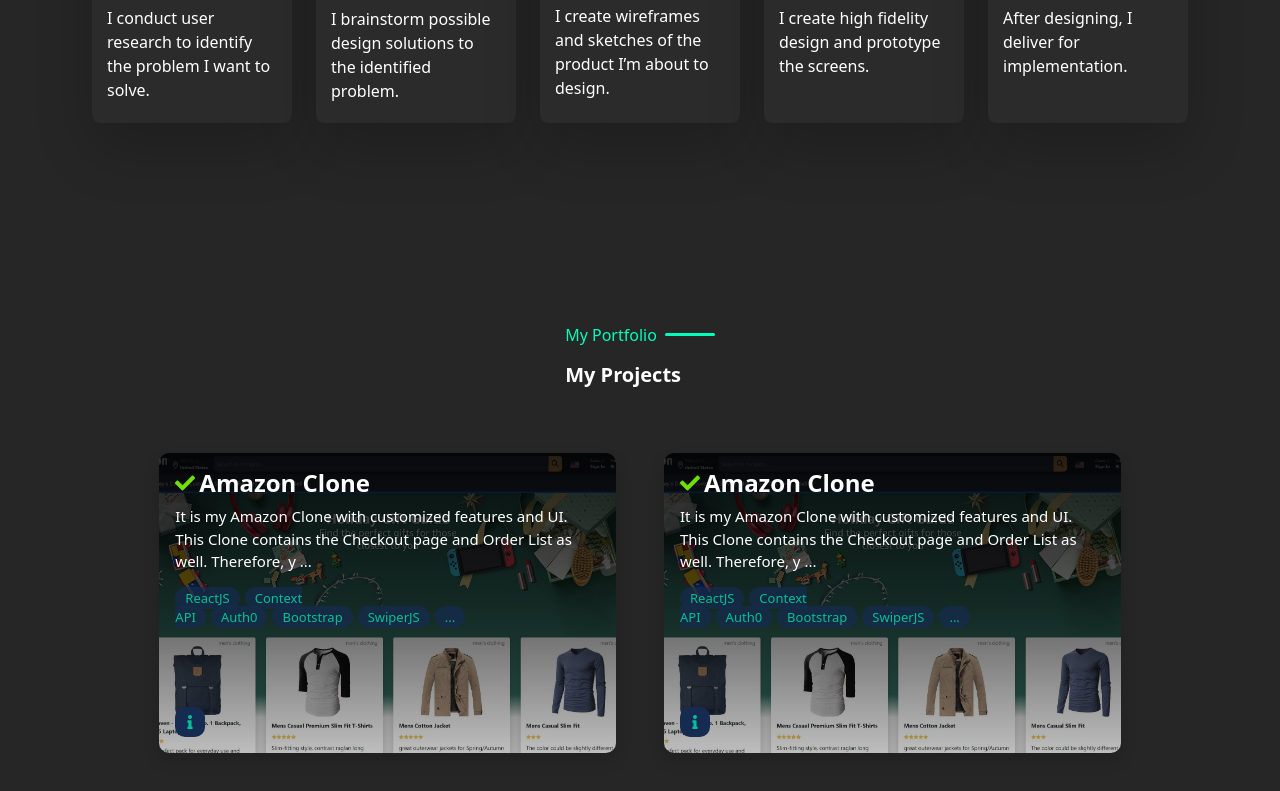
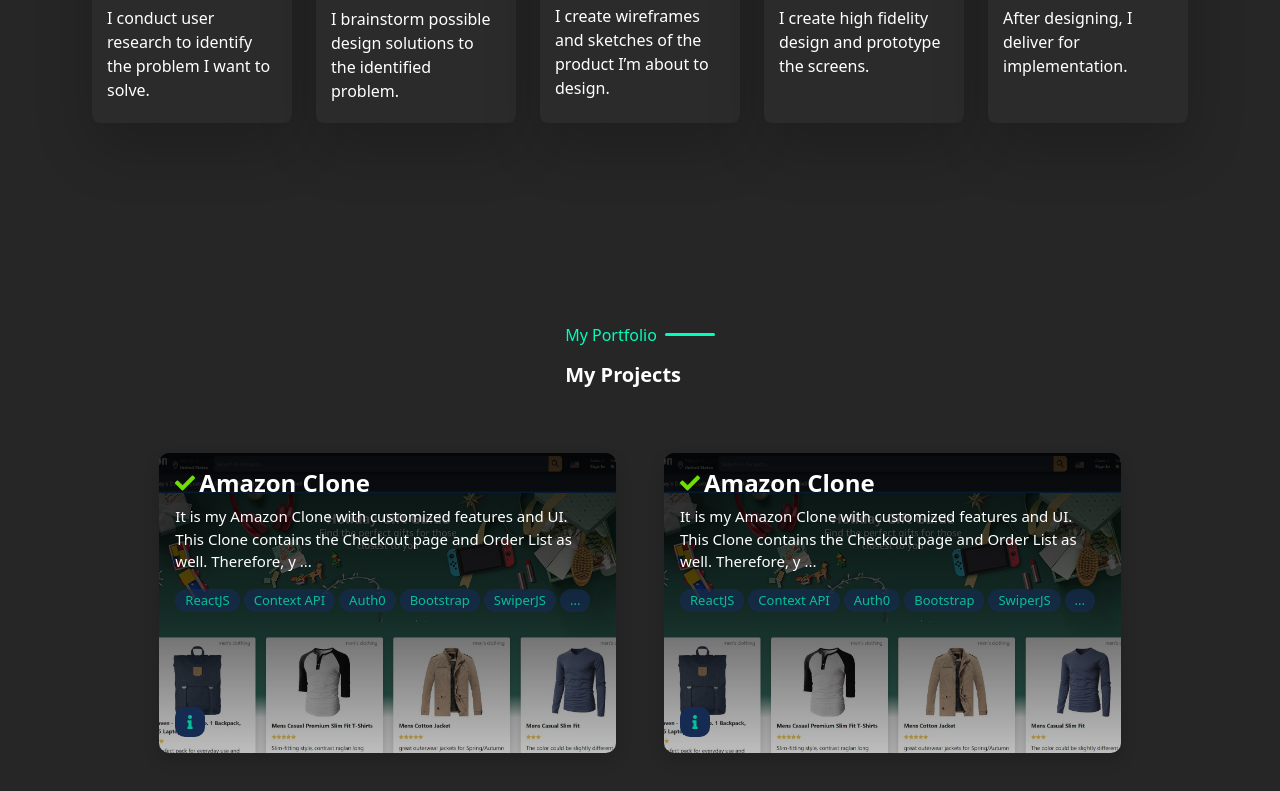
Before and after one commit to Mehdi-Zandian/Mehdi-Zandian, a React (Create React App) app: page / in a window 1280 px wide. Shown: the part 1768-2559 px from the top of the page. Built offline with nearby package versions, Linux system fonts and the light colour scheme.

Commit message:
project detail init(2)

```diff
--- a/src/components/Portfolio/MyProjects/MyProject.scss
+++ b/src/components/Portfolio/MyProjects/MyProject.scss
@@ -54,7 +54,6 @@
           span {
             cursor: pointer;
             border-radius: 20px;
-            margin-right: 5px;
             padding: 2px 10px;
             color: rgba(0, 255, 187, 0.7);
             background-color: rgba(22, 43, 81, 0.7);
--- a/src/components/Portfolio/MyProjects/MyProjects.js
+++ b/src/components/Portfolio/MyProjects/MyProjects.js
@@ -76,7 +76,7 @@
                     <p style={{ fontSize: "15px" }}>
                       {truncate(proj?.about, 130)}
                     </p>
-                    <div className="tags">
+                    <div className="tags d-flex justify-content-start align-items-center flex-wrap gap-1">
                       {proj?.tech.slice(0, 5).map((t) => (
                         <span>{t}</span>
                       ))}
```
